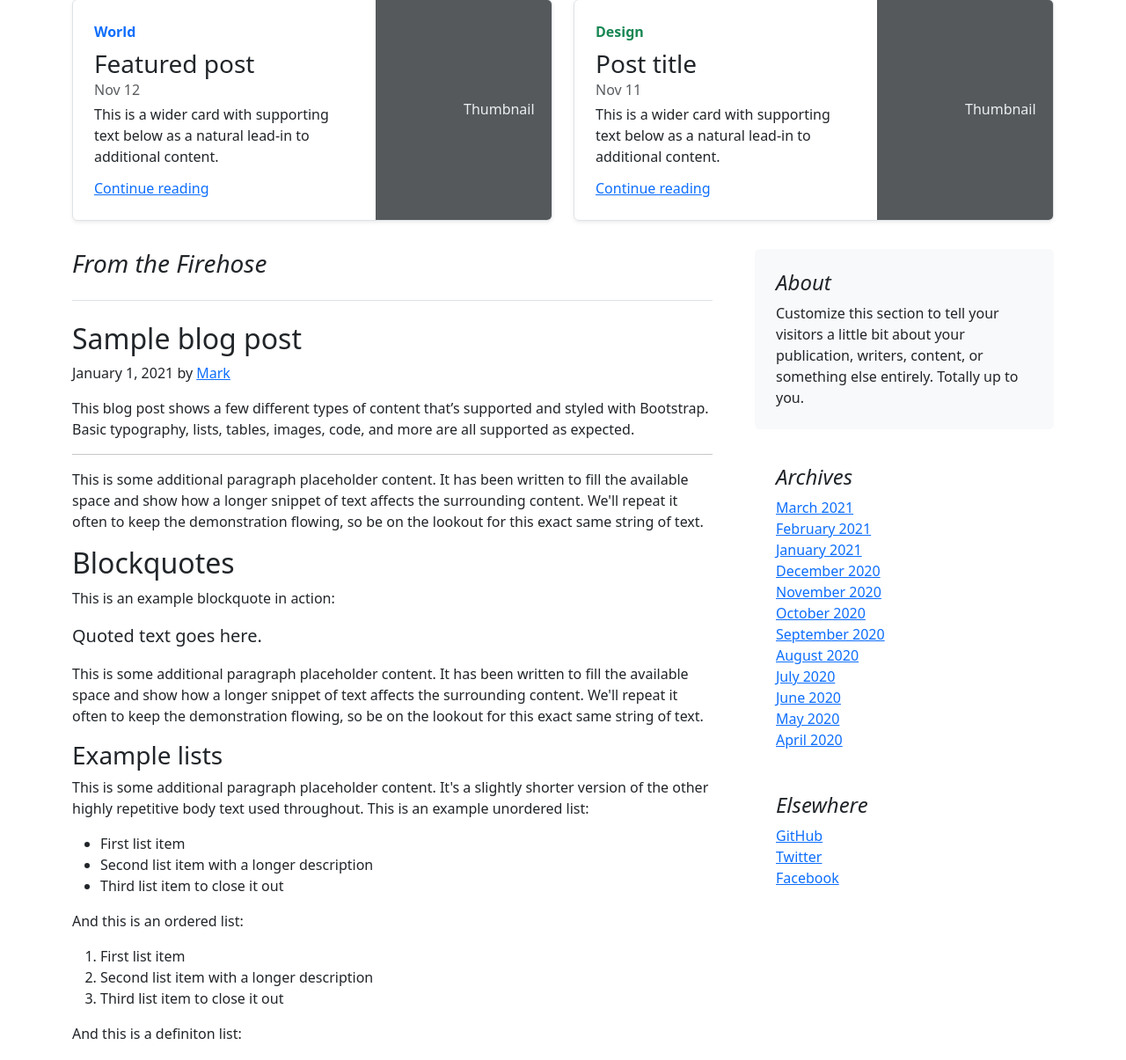
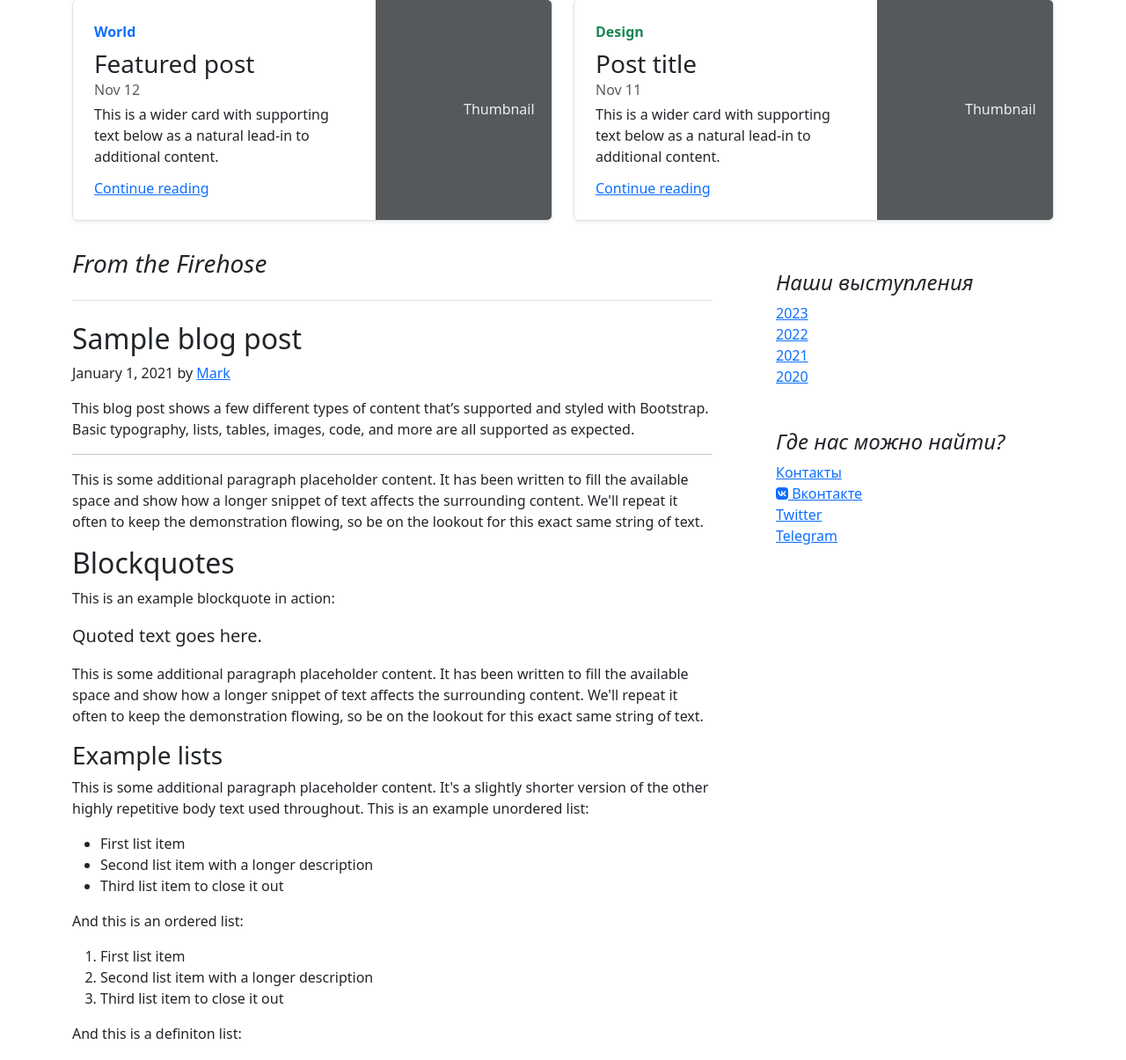
Before and after one commit to Technohamster-py/credendo-vidas, a Django app: page / in a window 1280 px wide. Shown: the part 536-1741 px from the top of the page at 88% size. Run offline with Django 4.2, Linux system fonts and the light colour scheme; some libraries are stand-ins or nearby versions.

Commit message:
Боковая навигационная панель вынесена в отдельный шаблон main/aside.html

```diff
--- a/CredendoVidas/urls.py
+++ b/CredendoVidas/urls.py
@@ -27,5 +27,6 @@ urlpatterns = [
     path('admin/', admin.site.urls),
     path('ckeditor/', include('ckeditor_uploader.urls')),
     path('store/', include('store.urls')),
+    path('blog/', include('blog.urls')),
     path('', include('main.urls'))
 ] + static(settings.STATIC_URL, document_root=settings.STATIC_ROOT) + static(settings.MEDIA_URL,document_root = settings.MEDIA_ROOT)
--- /dev/null
+++ b/blog/urls.py
@@ -0,0 +1,6 @@
+from django.urls import path
+from . import views
+
+urlpatterns = [
+    path('blog-<int:id>', views.post, name='post')
+]
--- /dev/null
+++ b/templates/main/aside.html
@@ -0,0 +1,25 @@
+{% load static %}
+
+<div class="col-md-4">
+    <div class="position-sticky" style="top: 2rem;">
+        <div class="p-4">
+          <h4 class="fst-italic">Наши выступления</h4>
+          <ol class="list-unstyled mb-0">
+            <li><a href="#">2023</a></li>
+            <li><a href="#">2022</a></li>
+            <li><a href="#">2021</a></li>
+            <li><a href="#">2020</a></li>
+          </ol>
+        </div>
+
+        <div class="p-4">
+          <h4 class="fst-italic">Где нас можно найти?</h4>
+          <ol class="list-unstyled">
+            <li><a href="#">Контакты</a></li>
+            <li><a href="#"><i class="fa-brands fa-vk"></i> Вконтакте</a></li>
+            <li><a href="#">Twitter</a></li>
+            <li><a href="#">Telegram</a></li>
+          </ol>
+        </div>
+    </div>
+</div>
--- a/templates/main/index.html
+++ b/templates/main/index.html
@@ -175,41 +175,8 @@
 
         </div>
 
-        <div class="col-md-4">
-          <div class="position-sticky" style="top: 2rem;">
-            <div class="p-4 mb-3 bg-light rounded">
-              <h4 class="fst-italic">About</h4>
-              <p class="mb-0">Customize this section to tell your visitors a little bit about your publication, writers, content, or something else entirely. Totally up to you.</p>
-            </div>
+          {% include 'main/aside.html' %}
 
-            <div class="p-4">
-              <h4 class="fst-italic">Archives</h4>
-              <ol class="list-unstyled mb-0">
-                <li><a href="#">March 2021</a></li>
-                <li><a href="#">February 2021</a></li>
-                <li><a href="#">January 2021</a></li>
-                <li><a href="#">December 2020</a></li>
-                <li><a href="#">November 2020</a></li>
-                <li><a href="#">October 2020</a></li>
-                <li><a href="#">September 2020</a></li>
-                <li><a href="#">August 2020</a></li>
-                <li><a href="#">July 2020</a></li>
-                <li><a href="#">June 2020</a></li>
-                <li><a href="#">May 2020</a></li>
-                <li><a href="#">April 2020</a></li>
-              </ol>
-            </div>
-
-            <div class="p-4">
-              <h4 class="fst-italic">Elsewhere</h4>
-              <ol class="list-unstyled">
-                <li><a href="#">GitHub</a></li>
-                <li><a href="#">Twitter</a></li>
-                <li><a href="#">Facebook</a></li>
-              </ol>
-            </div>
-          </div>
-        </div>
       </div>
 
     </main>
--- a/templates/main/schedule.html
+++ b/templates/main/schedule.html
@@ -35,6 +35,9 @@
                     </table>
                 </article>
             </div>
+
+            {% include 'main/aside.html' %}
+
         </div>
     </main>
 {% endblock %}
```
Also changed, not shown: blog/views.py (+6 -1 lines), templates/blog/post.html (added, +26 -0 lines), templates/main/about.html (+1 -23 lines).
